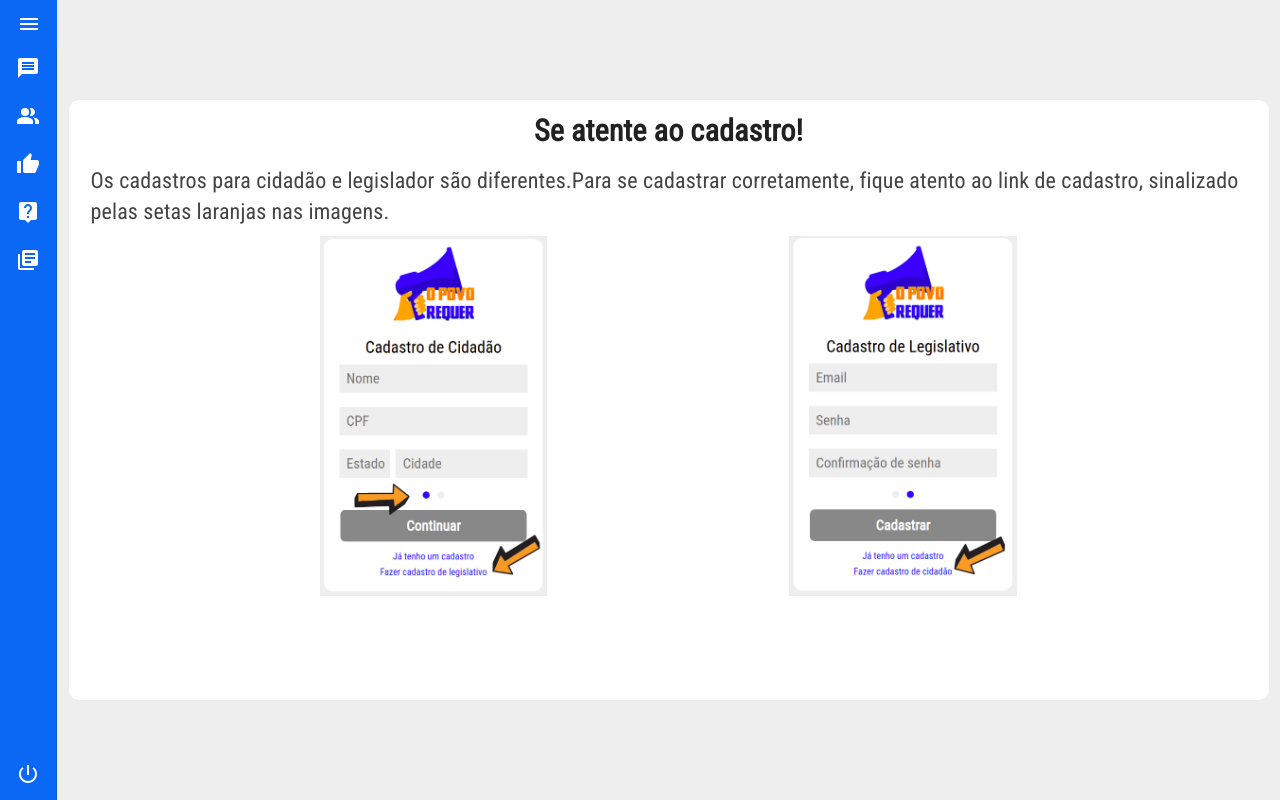
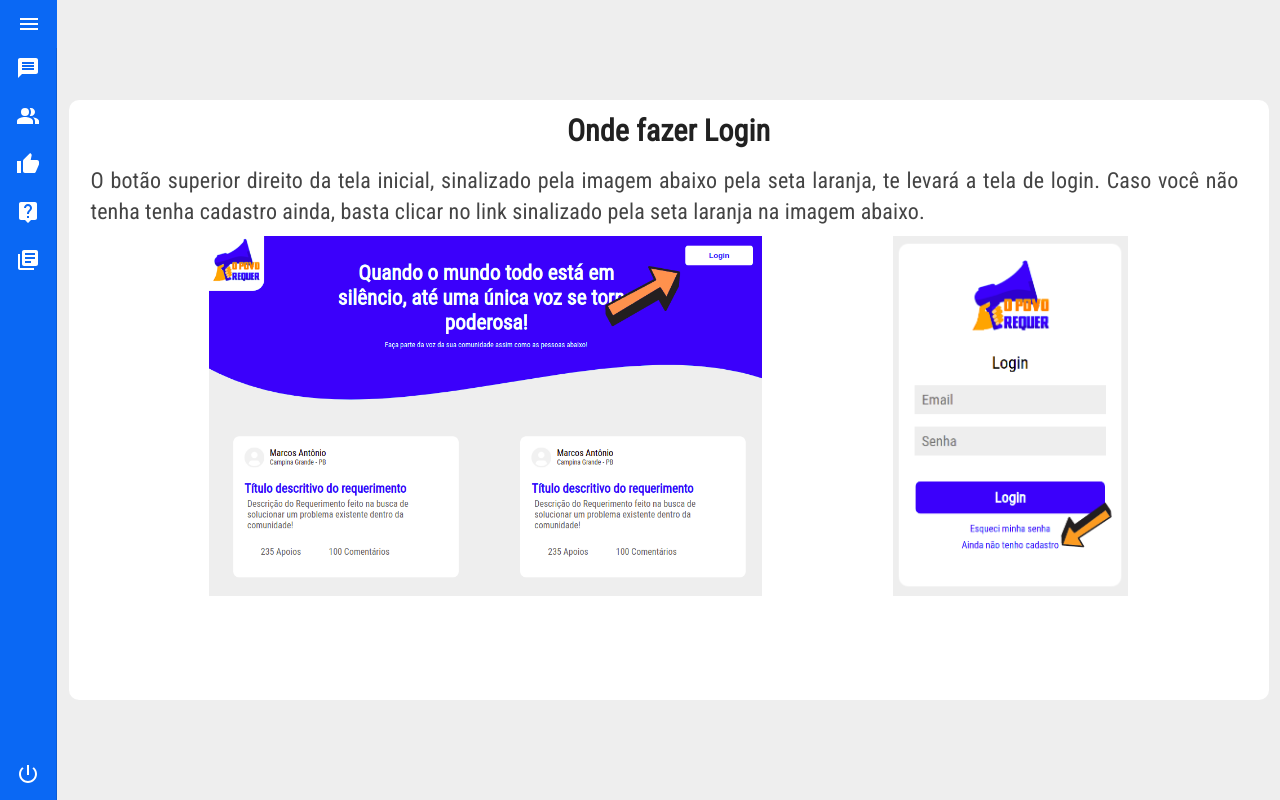
Before and after one commit to Rafael-doctom/opr-front, a React (Create React App) app: page /userGuide in a window 1280 px wide. Built offline with nearby package versions, Linux system fonts and the light colour scheme; no server answers.

Commit message:
add page

```diff
--- a/src/pages/UserGuide/index.js
+++ b/src/pages/UserGuide/index.js
@@ -5,23 +5,30 @@ import Carousel from "react-material-ui-carousel";
 
 import CadastroCidadao from "../../assets/CadastroCidadao.png";
 import CadastroLegislativo from "../../assets/CadastroLegislativo.png";
+import Login from "../../assets/Login.png"
+import LoginButton from "../../assets/LoginButton.png"
 import "./style.css";
 
 export default function UserGuide() {
   var pages = [
     {
+      name: "Onde fazer Login",
+      imagea: LoginButton,
+      imageb: Login,
+      txt:
+        "O botão superior direito da tela inicial, sinalizado pela imagem abaixo pela seta laranja, te levará a tela de login.\n" +
+        "Caso você não tenha tenha cadastro ainda, basta clicar no link sinalizado pela seta laranja na imagem abaixo.",
+    },
+    {
       name: "Se atente ao cadastro!",
       imagea: CadastroCidadao,
       imageb: CadastroLegislativo,
       txt:
-        "Os cadastros para cidadão e legislador são diferentes." +
+        "Os cadastros para cidadão e legislador são diferentes. " +
         "Para se cadastrar corretamente, fique atento ao link de cadastro, sinalizado pelas setas laranjas nas imagens.",
     },
     {
-      name: "def",
-    },
-    {
-      name: "ghi",
+      name: "Se atente ao Menu Lateral",
     },
   ];
 
```
